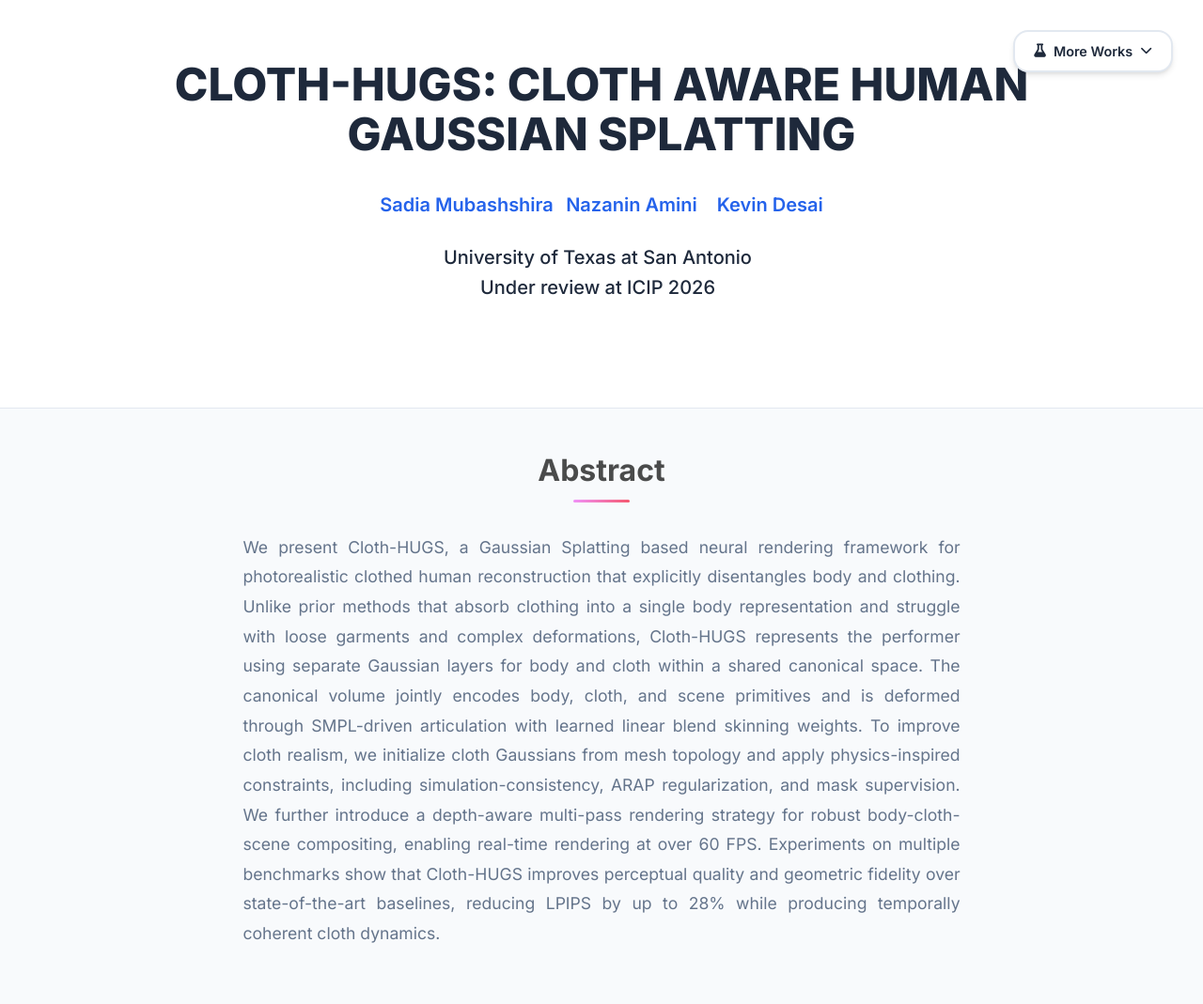
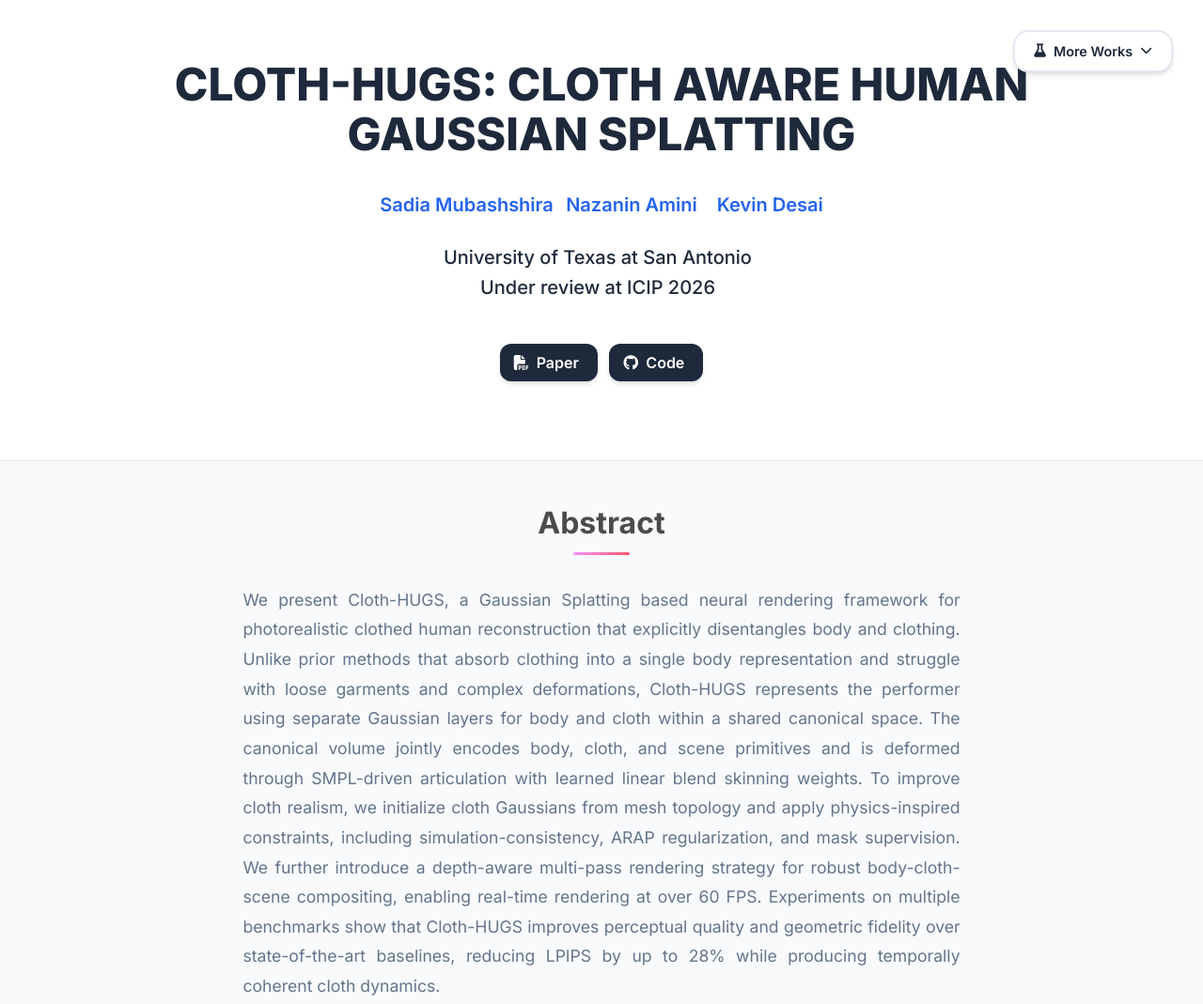
Before and after one commit to UTSA-VIRLab/CLOTH-HUGS, a plain HTML site: page index.html in a window 1280 px wide. Shown: the top 1069 px of the page at 94% size. Drawn offline with nearby package versions, Linux system fonts and the light colour scheme; some icons are missing.

Commit message:
arxiv paper link added to index.html

```diff
--- a/index.html
+++ b/index.html
@@ -23,6 +23,7 @@
   <meta name="citation_author" content="Desai, Kevin">
   <meta name="citation_publication_date" content="2026">
   <meta name="citation_conference_title" content="ICIP 2026 (Under Review)">
+  <meta name="citation_pdf_url" content="https://arxiv.org/pdf/2604.15875v1">
 
   <!-- Preconnect for performance -->
   <link rel="preconnect" href="https://fonts.googleapis.com">
@@ -232,32 +233,26 @@
 
                   <div class="column has-text-centered">
                     <div class="publication-links">
-                         <!-- TODO: Update with your arXiv paper ID -->
                       <span class="link-block">
-                        <!--
-                        <a href="https://openaccess.thecvf.com/content/WACV2025W/ImageQuality/papers/Mubashshira_TE-NeRF_Triplane-Enhanced_Neural_Radiance_Field_for_Artifact-Free_Human_Rendering_WACVW_2025_paper.pdf" target="_blank" rel="noopener"
+                        <a href="https://arxiv.org/pdf/2604.15875v1" target="_blank" rel="noopener"
                             class="external-link button is-normal is-rounded is-dark">
                           <span class="icon">
                             <i class="fas fa-file-pdf"></i>
                           </span>
                           <span>Paper</span>
                         </a>
-                        -->
                     </span>
 
                     <!-- Supplementary button removed -->
 
-                  <!-- TODO: Replace with your GitHub repository URL -->
                   <span class="link-block">
-                    <!--
-                    <a href="https://github.com/UTSA-VIRLab/TE-NeRF" target="_blank" rel="noopener"
+                    <a href="https://github.com/UTSA-VIRLab/CLOTH-HUGS" target="_blank" rel="noopener"
                     class="external-link button is-normal is-rounded is-dark">
                     <span class="icon">
                       <i class="fab fa-github"></i>
                     </span>
                     <span>Code</span>
                   </a>
-                  -->
                 </span>
 
                 <!-- arXiv/archive button removed -->
```
